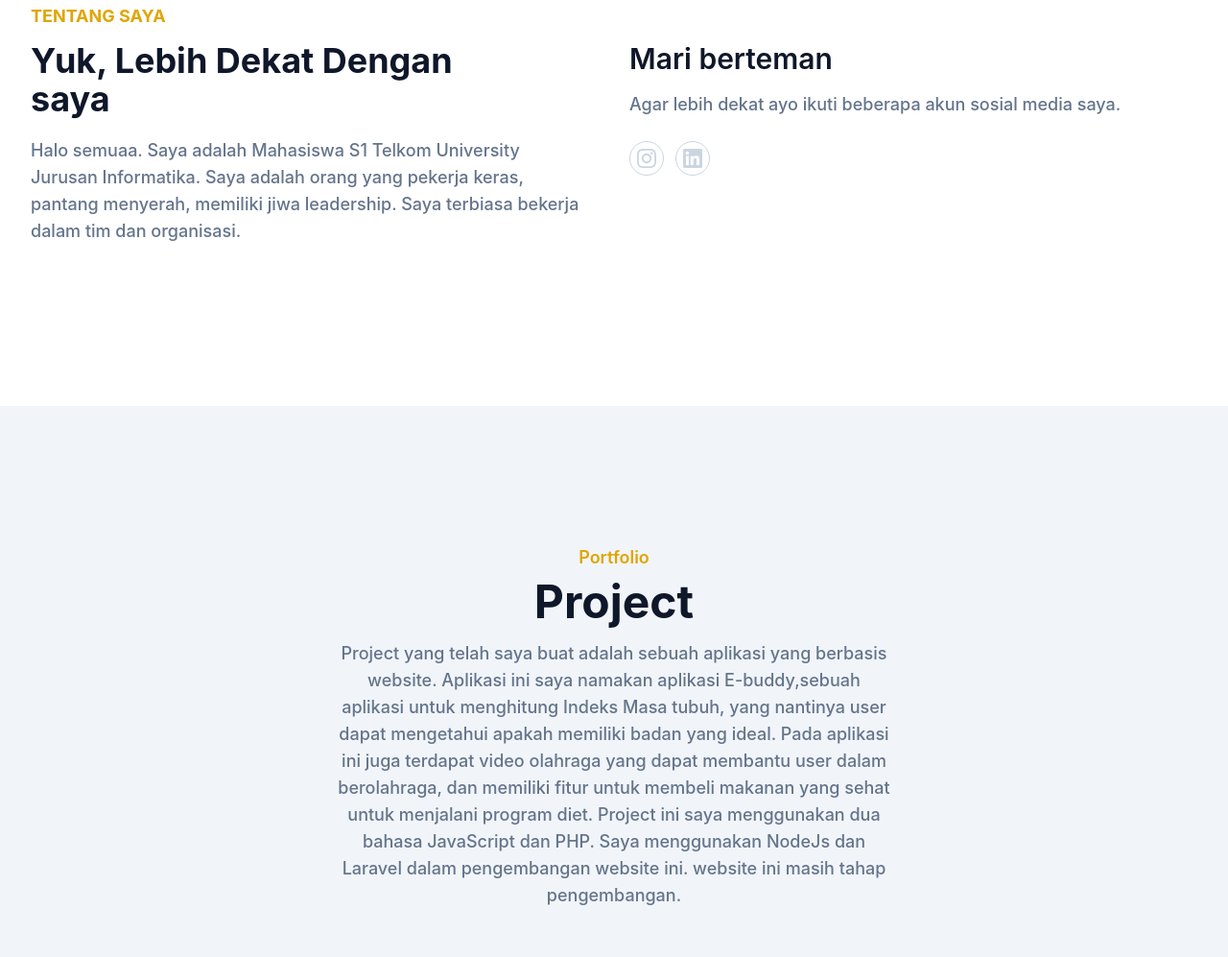
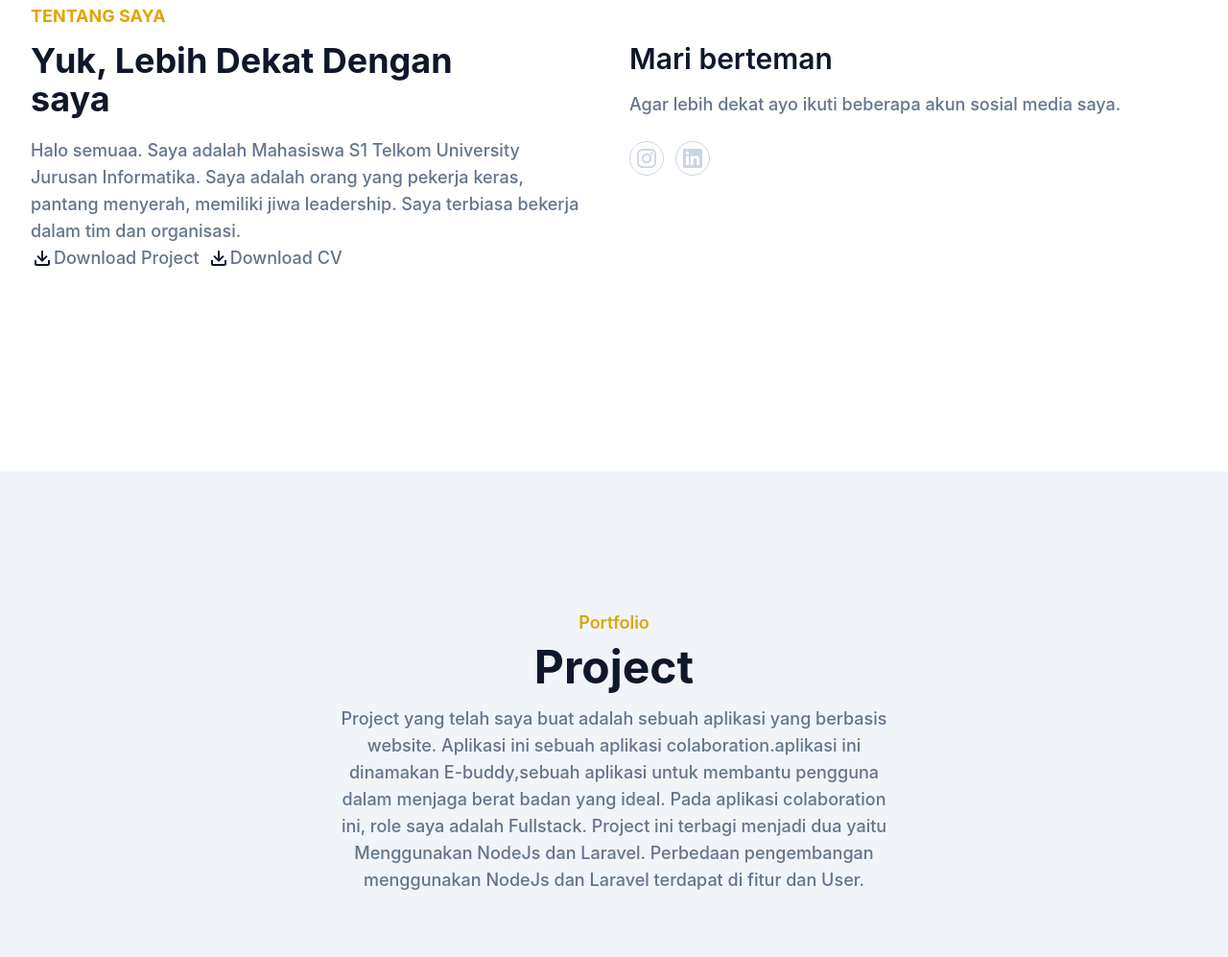
Before and after one commit to abiddarmawan/Portofolio, a website: page index.html in a window 1280 px wide. Shown: the part 821-1818 px from the top of the page at 96% size. Drawn offline with Linux system fonts and the light colour scheme.

Commit message:
penambahan cv dan project

```diff
--- a/index.html
+++ b/index.html
@@ -6,6 +6,7 @@
     <meta name="viewport" content="width=device-width, initial-scale=1.0" />
     <title>Portfolio abid</title>
     <link href="dist/css/final.css" rel="stylesheet" />
+    <link href='https://unpkg.com/css.gg@2.0.0/icons/css/software-download.css' rel='stylesheet'>
     <script>
       if (localStorage.theme === 'dark' || (!('theme' in localStorage) && window.matchMedia('(prefers-color-scheme: dark)').matches)) {
         document.documentElement.classList.add('dark');
@@ -13,6 +14,7 @@
         document.documentElement.classList.remove('dark');
       }
     </script>
+
   </head>
   <body>
     <!-- Header Start -->
@@ -43,9 +45,10 @@
                 <li class="group">
                   <a href="#portfolio" class="mx-8 flex py-2 text-base text-dark group-hover:text-primary dark:text-white">Portfolio</a>
                 </li>
-                <li class="skills">
+                <li class="group">
                   <a href="#skills" class="mx-8 flex py-2 text-base text-dark group-hover:text-primary dark:text-white">Skills</a>
                 </li>
+
 
 
                 <li class="mt-3 flex items-center pl-8 lg:mt-0">
@@ -78,9 +81,9 @@
           </div>
           <div class="w-full self-end px-4 lg:w-1/2">
             <div class="relative mt-10 lg:right-0 lg:mt-9">
-              <img src="dist/img/1abid500.png" alt="Sandhika Galih" class="relative z-10 mx-auto max-w-full" />
+              <img src="dist/img/1abid500.png" alt="abiddarmawan" class="relative z-10 mx-auto max-w-full" />
               <span class="absolute bottom-0 left-1/2 -translate-x-1/2 md:scale-125">
-                <svg width="400" height="400" viewBox="0 0 200 200" xmlns="http://www.w3.org/2000/svg">
+                <svg width="320" height="350" viewBox="0 0 200 200" xmlns="http://www.w3.org/2000/svg">
                   <path
                     fill="#ffa500"
                     d="M47.4,-51C59.2,-35.6,65.1,-17.8,63.4,-1.7C61.7,14.5,52.6,28.9,40.8,36.6C28.9,44.2,14.5,45,-2,47C-18.4,49,-36.8,52.1,-45.4,44.5C-53.9,36.8,-52.5,18.4,-51.2,1.3C-49.9,-15.8,-48.7,-31.7,-40.2,-47.1C-31.7,-62.4,-15.8,-77.3,1,-78.3C17.8,-79.2,35.6,-66.3,47.4,-51Z"
@@ -103,6 +106,28 @@
             <h4 class="mb-3 text-lg font-bold uppercase text-orange">Tentang Saya</h4>
             <h2 class="mb-5 max-w-md text-3xl font-bold text-dark dark:text-white lg:text-4xl">Yuk, Lebih Dekat Dengan saya</h2>
             <p class="max-w-xl text-base font-medium text-secondary lg:text-lg">Halo semuaa. Saya adalah Mahasiswa S1 Telkom University Jurusan Informatika. Saya adalah orang yang pekerja keras, pantang menyerah, memiliki jiwa leadership. Saya terbiasa bekerja dalam tim dan organisasi.</p>
+            <div class="flex items-center mb-10">
+                <a href="dist/docs/project_Muhammad Abid Darmawan.pdf" download>
+                  <div class="flex items-center ">
+                    <svg class="text-dark dark:text-white" width="24" height="24" viewBox="0 0 24 24" fill="none" xmlns="http://www.w3.org/2000/svg">
+                      <path d="M11 5C11 4.44772 11.4477 4 12 4C12.5523 4 13 4.44772 13 5V12.1578L16.2428 8.91501L17.657 10.3292L12.0001 15.9861L6.34326 10.3292L7.75748 8.91501L11 12.1575V5Z" fill="currentColor" />
+                      <path d="M4 14H6V18H18V14H20V18C20 19.1046 19.1046 20 18 20H6C4.89543 20 4 19.1046 4 18V14Z" fill="currentColor" />
+                    </svg>
+                    <span class="max-w-xl text-base font-medium ml-1  lg:text-lg text-secondary">Download Project</span>
+                  </div>
+                </a>
+                <a href="dist/docs/CV_MUHAMMAD ABID DARMAWAN.pdf" download>
+                  <div class="flex items-center ml-2">
+                    <svg class="text-dark dark:text-white" width="24" height="24" viewBox="0 0 24 24" fill="none" xmlns="http://www.w3.org/2000/svg">
+                      <path d="M11 5C11 4.44772 11.4477 4 12 4C12.5523 4 13 4.44772 13 5V12.1578L16.2428 8.91501L17.657 10.3292L12.0001 15.9861L6.34326 10.3292L7.75748 8.91501L11 12.1575V5Z" fill="currentColor" />
+                      <path d="M4 14H6V18H18V14H20V18C20 19.1046 19.1046 20 18 20H6C4.89543 20 4 19.1046 4 18V14Z" fill="currentColor" />
+                    </svg>
+                    <span class="max-w-xl text-base font-medium ml-1  lg:text-lg text-secondary">Download CV</span>
+                  </div>
+                </a>
+
+
+            </div>
           </div>
           <div class="w-full px-4 lg:w-1/2">
             <h3 class="mb-4 text-2xl font-semibold text-dark dark:text-white lg:pt-10 lg:text-3xl">Mari berteman</h3>
@@ -156,7 +181,11 @@
             <h4 class="mb-2 text-lg font-semibold text-orange">Portfolio</h4>
             <h2 class="mb-4 text-3xl font-bold text-dark dark:text-white sm:text-4xl lg:text-5xl">Project</h2>
             <p class="text-md font-medium text-secondary md:text-lg">
-              Project yang telah saya buat adalah sebuah aplikasi yang berbasis website. Aplikasi ini saya namakan aplikasi E-buddy,sebuah aplikasi untuk menghitung Indeks Masa tubuh, yang nantinya user dapat mengetahui apakah memiliki badan yang ideal. Pada aplikasi ini juga terdapat video olahraga yang dapat membantu user dalam berolahraga, dan memiliki fitur untuk membeli makanan yang sehat untuk menjalani program diet. Project ini saya menggunakan dua bahasa JavaScript dan PHP. Saya menggunakan NodeJs dan Laravel dalam pengembangan website ini. website ini masih tahap pengembangan.
+              Project yang telah saya buat adalah sebuah aplikasi yang berbasis website.
+              Aplikasi ini sebuah aplikasi colaboration.aplikasi ini dinamakan E-buddy,sebuah aplikasi untuk membantu pengguna dalam menjaga berat badan yang ideal.
+              Pada aplikasi colaboration ini, role saya adalah Fullstack.
+              Project ini terbagi menjadi dua yaitu Menggunakan NodeJs dan Laravel.
+              Perbedaan pengembangan menggunakan NodeJs dan Laravel terdapat di fitur dan User.
             </p>
           </div>
         </div>
@@ -275,7 +304,7 @@
 
             <!-- LinkedIn -->
             <a
-              href="https://www.linkedin.com/in/abid-darmawan-728875253/"
+              href="https://www.linkedin.com/in/muhammad-abid-darmawan-728875253/"
               target="_blank"
               class="mr-3 flex h-9 w-9 items-center justify-center rounded-full border border-slate-300 text-slate-300 hover:border-primary hover:bg-primary hover:text-white"
             >
--- a/tailwind.config.js
+++ b/tailwind.config.js
@@ -11,7 +11,7 @@ module.exports = {
         primary: '#14b8a6',
         secondary: '#64748b',
         dark: '#0f172a',
-        orange: '#fb923c',
+        orange: '#f97316',
       },
       screens: {
         '2xl': '1320px',
```
Also changed, not shown: dist/img/clients/gojek.svg (deleted), dist/img/clients/google.svg (deleted), dist/img/clients/tokopedia.svg (deleted), dist/img/clients/traveloka.svg (deleted), dist/img/photo.png (deleted), dist/img/portfolio/1.png (deleted), dist/img/portfolio/2.png (deleted), dist/img/portfolio/3.png (deleted), dist/img/portfolio/4.png (deleted), dist/img/sandhika.jpg (deleted), dist/img/sandhika.png (deleted), dist/img/skill/laravel1.jpg (deleted), dist/output.css, 2 other files.
